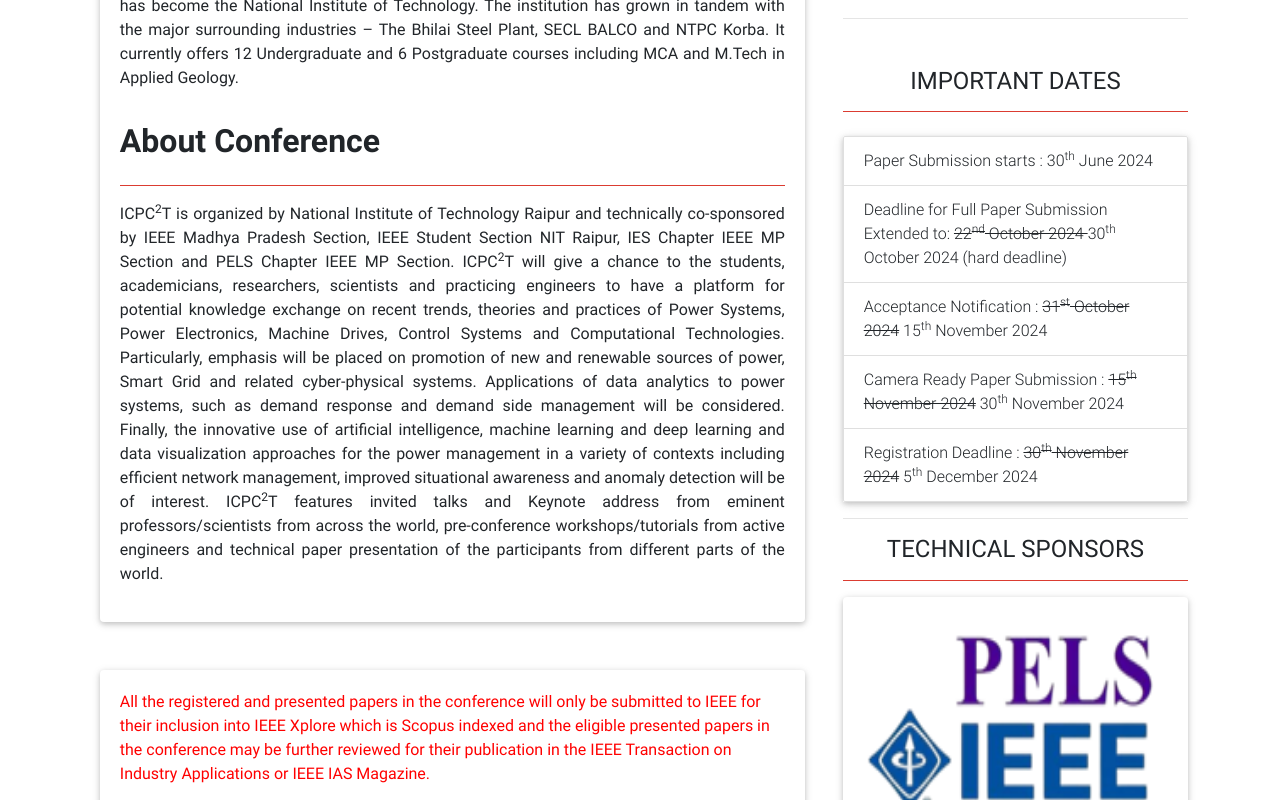
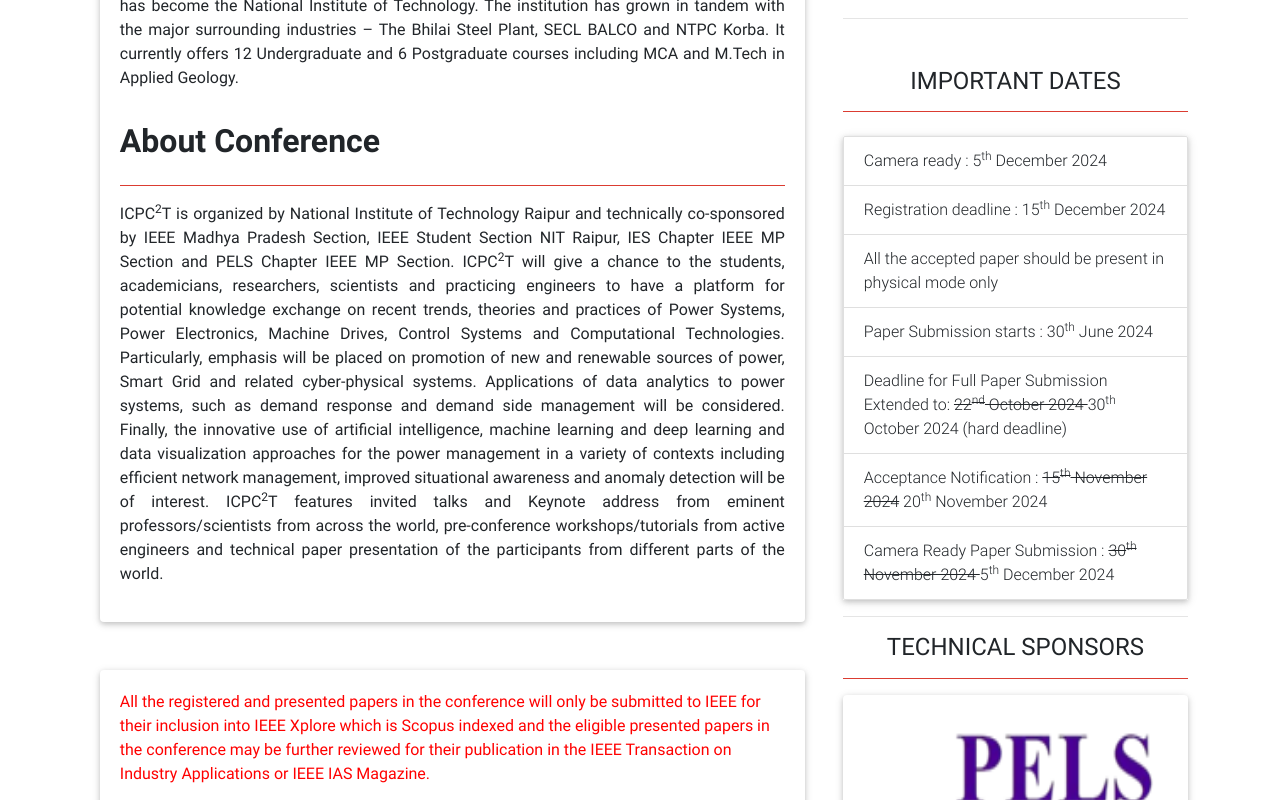
Before and after one commit to rksingh-dev/ICPC2T, a Vue app: page /Special in a window 1280 px wide. Shown: the part 968-1768 px from the top of the page. Built offline with nearby package versions, Linux system fonts and the light colour scheme.

Commit message:
1.1.11.1

```diff
--- a/package.json
+++ b/package.json
@@ -3,7 +3,7 @@
   "version": "0.1.0",
   "private": true,
   "scripts": {
-    "serve": "vue-cli-service serve",
+    "server": "vue-cli-service serve",
     "build": "vue-cli-service build",
     "lint": "vue-cli-service lint",
     "deploy": "vue-cli-service build && node deploy"
--- a/src/components/Carousel.vue
+++ b/src/components/Carousel.vue
@@ -39,9 +39,9 @@
           <slide>
             <!--First slide-->
             <div class="carousel-item active">
-            <img
+            <img  id="key-speaker"
                       class="card-img-top"
-                      src="@/assets/template2.png"
+                      src="@/assets/temp_key.svg"
                       alt="Card image cap"
                     />
                   </div>
@@ -142,11 +142,14 @@
   padding-left: 5px;
 }
 
-img {
+.card-img-top {
   max-height: 220px;
   height: 100%;
   width: 100%;
+
 }
+
+
 
 marquee {
   padding-top: 5px;
@@ -160,6 +163,6 @@
 }
 
 .marquee-content div {
-  margin-bottom: 5px; /* Creates space between lines */
+  margin-bottom: 5px;
 }
 </style>
--- a/src/components/Side.vue
+++ b/src/components/Side.vue
@@ -18,8 +18,10 @@
             onmouseover="this.stop();"
             onmouseout="this.start();"
           >
-          Congratulations! The proceedings of the 2024 Third International Conference on Power, Control, and Computing Technologies (ICPC<sup>2</sup>T) have been published and are now available on the IEEE Xplore digital library as of 2024-03-25 : <a href="https://ieeexplore.ieee.org/xpl/conhome/10474598/proceeding">Click Here</a>
+          All the accepted papers should be presented in physical mode only.
           <br/><br/>
+          <!-- Congratulations! The proceedings of the 2024 Third International Conference on Power, Control, and Computing Technologies (ICPC<sup>2</sup>T) have been published and are now available on the IEEE Xplore digital library as of 2024-03-25 : <a href="https://ieeexplore.ieee.org/xpl/conhome/10474598/proceeding">Click Here</a>
+          <br/><br/> -->
             <!-- Deadline for Full Paper Submission :
             <s> 15<sup>th</sup> November 2023 </s>20<sup>th</sup> November 2023 (hard deadline)<br /><br />
             Venue : Department of Electrical Engineering, National Institute of
@@ -35,9 +37,9 @@
             Sample for PPT template: <a href="/ICPC2T-2024.pptx">click here</a> -->
             Paper Submission starts : 30<sup>th</sup> June 2024<br /><br />
           Deadline for Full Paper Submission : <s> 22<sup>nd</sup> October 2024 </s>   30<sup>th</sup> October 2024 (hard deadline)   <br /><br />
-          Acceptance Notification : <s>31<sup>st</sup> October 2024</s> 15<sup>th</sup> November 2024 <br /><br />
-          Camera Ready Paper Submission : <s>15<sup>th</sup> November 2024</s> 30<sup>th</sup> November 2024<br /><br />
-          Registration Deadline : <s>30<sup>th</sup> November 2024</s> 5<sup>th</sup> December 2024<br /><br />
+          Acceptance Notification : <s>15<sup>th</sup> November 2024</s> 20<sup>th</sup> November 2024 <br /><br />
+          Camera Ready Paper Submission :  <s>30<sup>th</sup> November 2024 </s> 5<sup>th</sup> December 2024<br /><br />
+          Registration Deadline : <s>5<sup>th</sup> December 2024 </s> 15<sup>th</sup> December 2024 <br /><br />
           </marquee>
         </p>
       </div>
@@ -55,6 +57,17 @@
       <hr class="red title-hr" />
       <ul class="list-group z-depth-1 mt-4">
         <li class="list-group-item">
+          Camera ready :
+          5<sup>th</sup> December 2024
+        </li>
+        <li class="list-group-item">
+          Registration deadline :
+          15<sup>th</sup> December 2024
+        </li>
+        <li class="list-group-item">
+          All the accepted paper should be present in physical mode only
+        </li>
+        <li class="list-group-item">
           Paper Submission starts :
           30<sup>th</sup> June 2024
         </li>
@@ -65,14 +78,12 @@
           <s> 22<sup>nd</sup> October 2024 </s>   30<sup>th</sup> October 2024 (hard deadline)
         </li>
         <li class="list-group-item">
-          Acceptance Notification : <s>31<sup>st</sup> October 2024</s> 15<sup>th</sup> November 2024
+          Acceptance Notification : <s>15<sup>th</sup> November 2024</s> 20<sup>th</sup> November 2024
         </li>
         <li class="list-group-item">
-          Camera Ready Paper Submission : <s>15<sup>th</sup> November 2024</s> 30<sup>th</sup> November 2024
+          Camera Ready Paper Submission :  <s>30<sup>th</sup> November 2024 </s> 5<sup>th</sup> December 2024
         </li>
-        <li class="list-group-item">
-          Registration Deadline : <s>30<sup>th</sup> November 2024</s> 5<sup>th</sup> December 2024
-        </li>
+
       </ul>
       <!-- Text -->
       <hr class="my-3" />
--- a/src/views/Registration.vue
+++ b/src/views/Registration.vue
@@ -8,9 +8,9 @@
           <strong>Registration</strong>
         </h2>
         <hr class="red title-hr" />
-        <!-- <p class="article">
+        <p class="article">
           Author/participants shall pay the registration fee directly to the bank account. The candidate shall send the filled registration form along with the payment proof to <a href="mailto:icpc2t@nitrr.ac.in">icpc2t-2025@nitrr.ac.in</a> on or before
-          15/12/2024 and shall fill the registration form by <a href="https://docs.google.com/forms/d/e/1FAIpQLSe7e6RRqHsD3VG1_t1iiebYbei2lGXKxOnNqbIiuoCsZ2jwUg/viewform">clicking here</a> . The registration fee details and bank account details are given below.
+          15/12/2024 and shall fill the registration form by <a href="https://docs.google.com/forms/d/1s9cRpodVDLOAg0AIo19MUmUNwoetBhipJ4dicvYytZg/formrestricted">clicking here</a> . The registration fee details and bank account details are given below.
         </p>
         <h3>Registration Fees (Including GST  *)</h3>
 
@@ -52,16 +52,16 @@
                   <span class="table-head">Student/Research Scholar</span>
                 </td>
                 <td class="tg-0lax">
-                  <span class="table-col">8000/- </span>
+                  <span class="table-col">9440/- </span>
                 </td>
                 <td class="tg-0lax">
-                  <span class="table-col">$125</span>
+                  <span class="table-col">$250</span>
                 </td>
                 <td class="tg-0lax">
-                  <span class="table-col">9000/-</span>
+                  <span class="table-col">11,800/-</span>
                 </td>
                 <td class="tg-0lax">
-                  <span class="table-col">$135</span>
+                  <span class="table-col">$300</span>
                 </td>
               </tr>
               <tr>
@@ -69,16 +69,16 @@
                   <span class="table-head">Academician</span>
                 </td>
                 <td class="tg-0lax">
-                  <span class="table-col">9000/-</span>
+                  <span class="table-col">11,800/-</span>
                 </td>
                 <td class="tg-0lax">
-                  <span class="table-col">$150</span>
+                  <span class="table-col">$300</span>
                 </td>
                 <td class="tg-0lax">
-                  <span class="table-col">10000/-</span>
+                  <span class="table-col">14,160/-</span>
                 </td>
                 <td class="tg-0lax">
-                  <span class="table-col">$170</span>
+                  <span class="table-col">$350</span>
                 </td>
               </tr>
               <tr>
@@ -86,16 +86,16 @@
                   <span class="table-head">Industry</span>
                 </td>
                 <td class="tg-0lax">
-                  <span class="table-col">9000/-</span>
+                  <span class="table-col">14,160/-</span>
                 </td>
                 <td class="tg-0lax">
-                  <span class="table-col">$170</span>
+                  <span class="table-col">$350</span>
                 </td>
                 <td class="tg-0lax">
-                  <span class="table-col">10000/-</span>
+                  <span class="table-col">16,520/-</span>
                 </td>
                 <td class="tg-0lax">
-                  <span class="table-col">$185</span>
+                  <span class="table-col">$400</span>
                 </td>
               </tr>
             </tbody>
@@ -111,16 +111,15 @@
           <br/>
 
           <span>
-          Conference Attendees: INR 5500/USD 185</span>
+          Conference Attendees: INR 5500/USD 200</span>
           <br/>
 
           <strong>Mode of payment</strong>: On line transaction to the account
           of Director -
         </p>
        <p class="red-text">
-          Account Number: 38027633250, IFSC: SBIN002852, SBI, Raipur
-        </p> -->
-               <!-- <h4>
+          Account Number: 38027633250, IFSC: SBIN0002852, SBI, Raipur
+        </p>  <h4>
             Account details of conference
         </h4>
          <ul style="list-style-type:none;line-height:1.5"></ul>
@@ -137,9 +136,9 @@
         <br>
         <h4>
             Publications Opportunities
-        </h4> -->
-        <!-- <p class="article">
-        <ul>
+        </h4>
+        <p class="article">
+        <!-- <ul>
           <li>
             Based on the recommendations of the reviewer(s) the selected
             full-length articles may be published in SCI/SCIE indexed journals
@@ -151,9 +150,9 @@
             Publication charges from Publishers end (if any) are to be borne by
             the authors.
           </li>
-        </ul>
-       </p> -->
-       <!-- <p class="article red-text">All the registered and presented papers in the conference will only be submitted to IEEE for their inclusion into IEEE Xplore which Scopus indexed is provided they meet the required IEEE criteria and guidelines.</p>
+        </ul> -->
+       </p>
+       <p class="article red-text">All the registered and presented papers in the conference will only be submitted to IEEE for their inclusion into IEEE Xplore which Scopus indexed is provided they meet the required IEEE criteria and guidelines.</p>
 
       <h4>INSTRUCTION TO THE PARTICIPANTS</h4>
       <p class="article">
@@ -163,13 +162,14 @@
 <li>The number of pages in the paper should not exceed <strong>six</strong> Papers submitted in the format other than IEEE will not be considered for the conference.</li>
 <li>The authors of the accepted papers will be invited for an oral presentation in the conference. All the registered and presented papers in the conference will only be submitted to IEEE for their inclusion into IEEE Xplore which Scopus indexed provided they meet the IEEE guidelines. Further,the registration of at least one author is compulsory for each paper.</li>
 <li>The eligible selected papers will be further review for a possible publication in the IEEE Transaction on Industry Applications or IEEE IAS Magazine. </li>
-<li>Details of the online and offline mode of presentation will be made available in the ICPC<sup>2</sup>T 2025 conference website in program schedule. </li>
+<!-- <li>Details of the online and offline mode of presentation will be made available in the ICPC<sup>2</sup>T 2025 conference website in program schedule. </li> -->
         </ul>
-</p> -->
-<!-- <h4>CAMERA READY INSTRUCTIONS</h4>
-<p class="article red-text"><a href="/camera_ready_instructions_web.docx">Click here for CAMERA READY INSTRUCTIONS</a></p> -->
+ </p>
 
-<!-- <h4>
+ <h4>CAMERA READY INSTRUCTIONS</h4>
+<p class="article red-text"><a href="/camera_ready_instructions_web.docx">Click here for CAMERA READY INSTRUCTIONS</a></p>
+
+ <h4>
   Previous conference proceedings links
 </h4>
 <ul>
@@ -180,7 +180,7 @@
 
 
 <div class="logo"><img src="@/assets/ieee-xplore-logo.png" alt=""> </div>
-<br>  -->
+<br>
 <p class="article">Registration details will be updated soon.</p>
 
       </div>
```
Also changed, not shown: src/assets/temp_key.svg (added).
